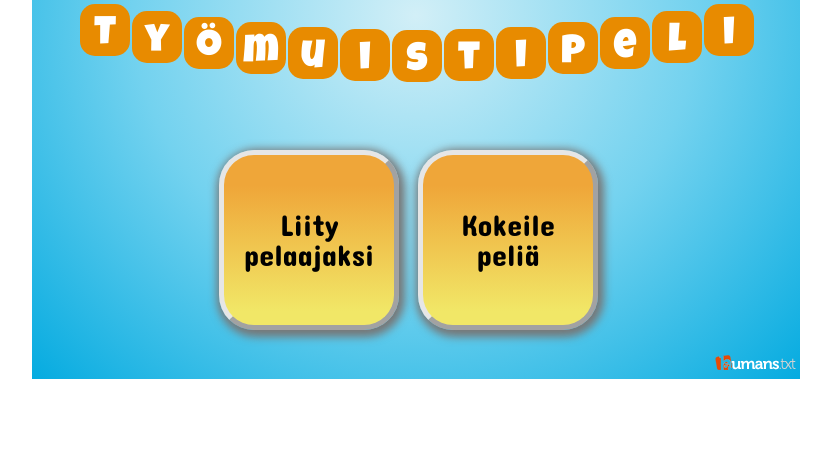
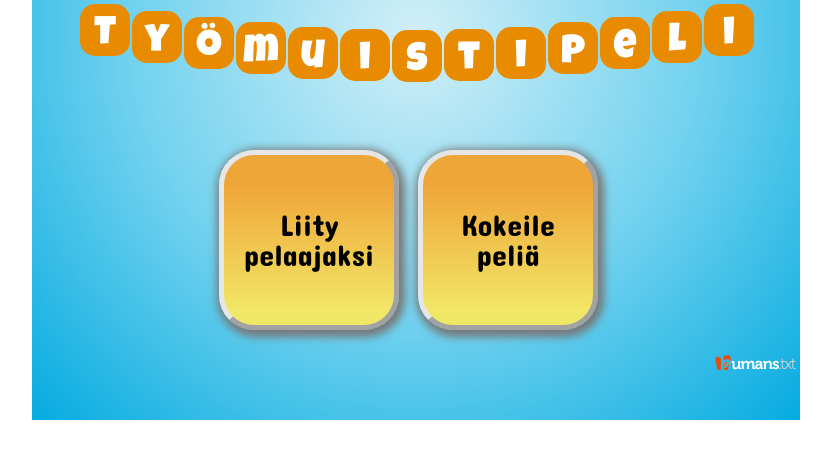
Before and after one commit to datakurre/TIEA221_Tyomuistipeli, a Django app: template src/working_memory_games/templates/index.html in a window 1280 px wide. Shown: the part 348-800 px from the top of the page, without its empty margins (224-1055 px from the left). Run offline with Django 3.2, Linux system fonts and the light colour scheme; the template is opened without the code that fills it, so the values that code supplies are empty; some libraries are stand-ins or nearby versions; some web fonts are replaced; grey boxes are pictures that could not be loaded.

Commit message:
Set min height for the game view and remove addthis

```diff
--- a/src/working_memory_games/css/common.css
+++ b/src/working_memory_games/css/common.css
@@ -3,6 +3,7 @@
   position: absolute;
   top: 0; left: 50%; margin-left: -384px;
   width: 768px;
+  min-height: 768px;
 }
 
 #level {
--- a/src/working_memory_games/templates/index.html
+++ b/src/working_memory_games/templates/index.html
@@ -28,7 +28,7 @@
   <body>
     <div id="game">
 
-      <!-- AddThis Button BEGIN -->
+      <!-- AddThis Button BEGIN
       <div id="addthis" class="addthis_toolbox addthis_default_style addthis_32x32_style">
         <a class="addthis_button_facebook"></a>
         <a class="addthis_counter addthis_bubble_style"></a>
@@ -37,6 +37,7 @@
       <script type="text/javascript">
       var addthis_config = {"data_track_addressbar":true};</script>
       <script type="text/javascript" src="//s7.addthis.com/js/300/addthis_widget.js#pubid=ra-50cdc10e0038ed98"></script>
+ -->
       <!-- AddThis Button END -->
 
       <div id="ovalEdge">
```
